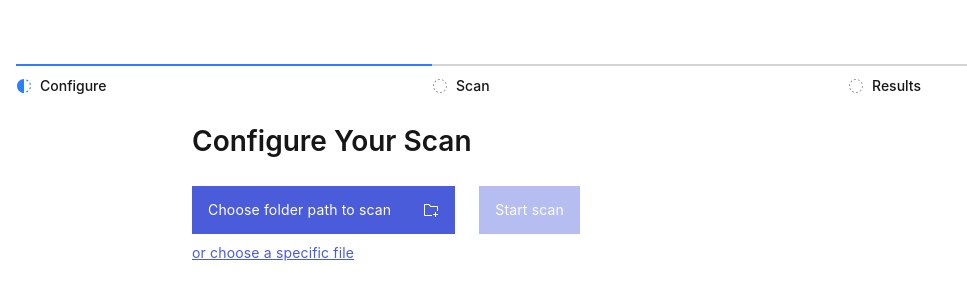
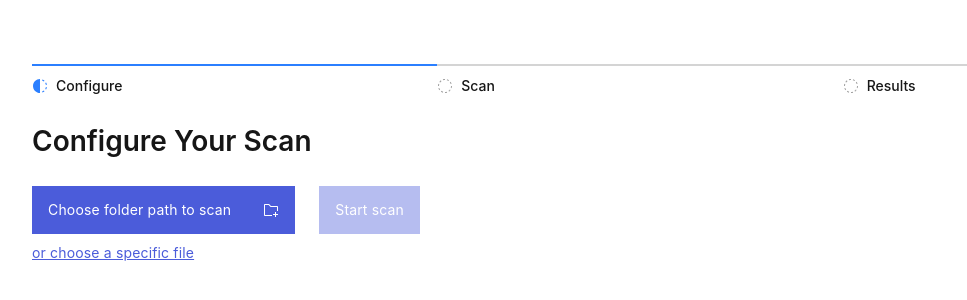
Before and after one commit to wlaith/akhtabooti-desktop, a Vue app: page / in a window 1280 px wide. Shown: the top 300 px of the page, without its empty margins (0-967 px from the left). Built offline with nearby package versions, Linux system fonts and the light colour scheme.

Commit message:
feat(ui): improve layout and spacing in App and ScanResults components for better user experience

```diff
--- a/src/App.vue
+++ b/src/App.vue
@@ -23,10 +23,10 @@ function rescan() {
 </script>
 
 <template>
-  <main class="flex min-h-screen flex-col items-center bg-white px-4 pt-[8vh] pb-8 text-center font-sans text-neutral-900">
-    <Stepper class="mb-6 w-full" :steps="steps" :state-of="stepper.stateOf" />
+  <main class="flex min-h-screen flex-col items-center bg-white px-8 pt-[8vh] pb-8 text-center font-sans text-neutral-900">
+    <div class="mx-auto w-full max-w-[1440px]">
+      <Stepper class="mb-6 w-full" :steps="steps" :state-of="stepper.stateOf" />
 
-    <div class="mx-auto w-full" :class="hasScanned && !scanning && !error ? 'max-w-[1440px]' : 'max-w-4xl'">
       <ConfigureScan v-if="!scanning && !hasScanned" @start-scan="startScan" />
       <ScanProgress v-else-if="scanning" :path-status="pathStatus" />
       <p v-else-if="error" class="mt-6 text-center text-red-600 dark:text-red-400">
--- a/src/components/scan-results/ScanResults.vue
+++ b/src/components/scan-results/ScanResults.vue
@@ -158,7 +158,7 @@ function exportSelected() {
 
 <template>
   <section class="w-full text-left">
-    <div class="flex flex-wrap items-start justify-between gap-6 px-8 pt-8 pb-6">
+    <div class="mb-6 flex flex-wrap items-start justify-between gap-6">
       <div>
         <h2 class="text-[28px] leading-[36px] font-semibold text-[#161616]">Scan Report</h2>
         <p class="mt-1 text-[13px] leading-[18px] text-[#525252]">
@@ -171,7 +171,7 @@ function exportSelected() {
       </div>
     </div>
 
-    <div class="flex flex-wrap gap-4 px-8 pb-6">
+    <div class="mb-6 flex flex-wrap gap-4">
       <StatTile label="Paths scanned" :value="results.length" />
       <StatTile
         label="Files with findings"
@@ -196,9 +196,9 @@ function exportSelected() {
       />
     </div>
 
-    <p v-if="results.length === 0" class="px-8 text-[#525252]">No files found.</p>
+    <p v-if="results.length === 0" class="text-[#525252]">No files found.</p>
     <div v-else class="flex flex-col md:flex-row">
-      <aside class="flex shrink-0 flex-col gap-6 py-2 pr-6 pl-8 md:w-[282px]">
+      <aside class="flex shrink-0 flex-col gap-6 md:w-[282px] md:pr-6">
         <div>
           <h3 class="mb-3 text-[12px] leading-[16px] font-semibold tracking-[0.32px] text-[#525252] uppercase">
             Status
@@ -245,7 +245,7 @@ function exportSelected() {
         </div>
       </aside>
 
-      <div class="flex min-w-0 flex-1 flex-col gap-4 py-2 pr-8 pb-10 pl-2">
+      <div class="flex min-w-0 flex-1 flex-col gap-4 pb-8 md:border-l md:border-[#e0e0e0] md:pl-6">
         <div class="flex flex-wrap gap-3">
           <SearchInput v-model="search" placeholder="Search by file path" class="min-w-[240px] flex-1" />
           <SortSelect v-model="sort" :options="sortOptions" />
```
